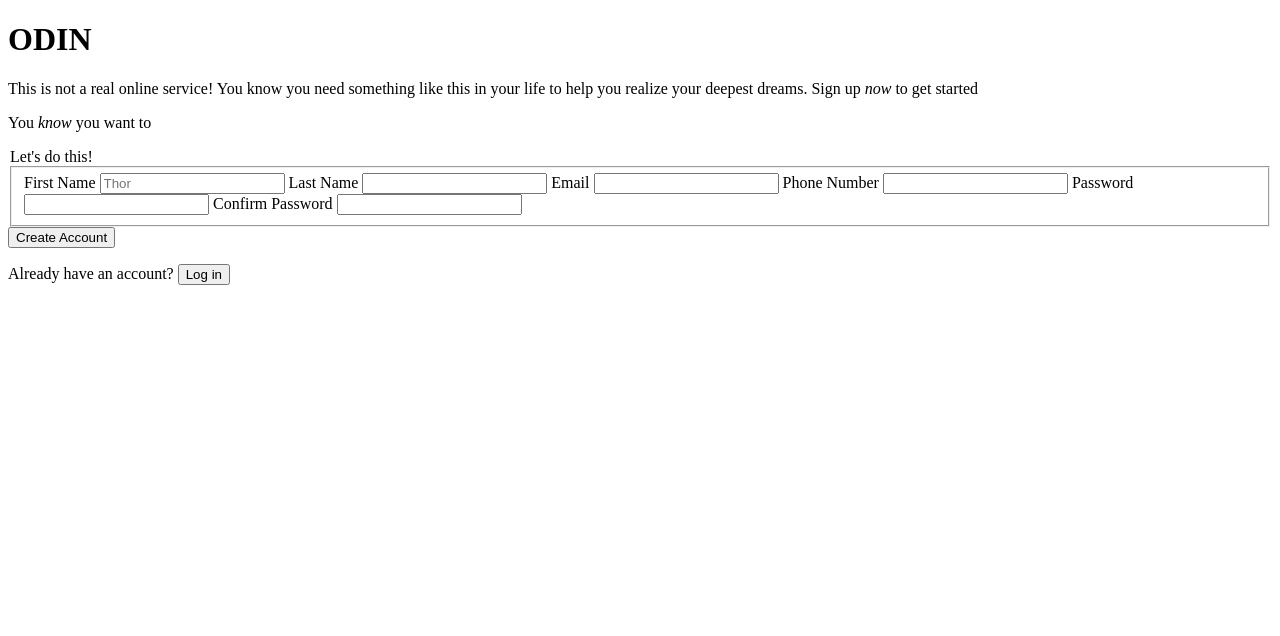
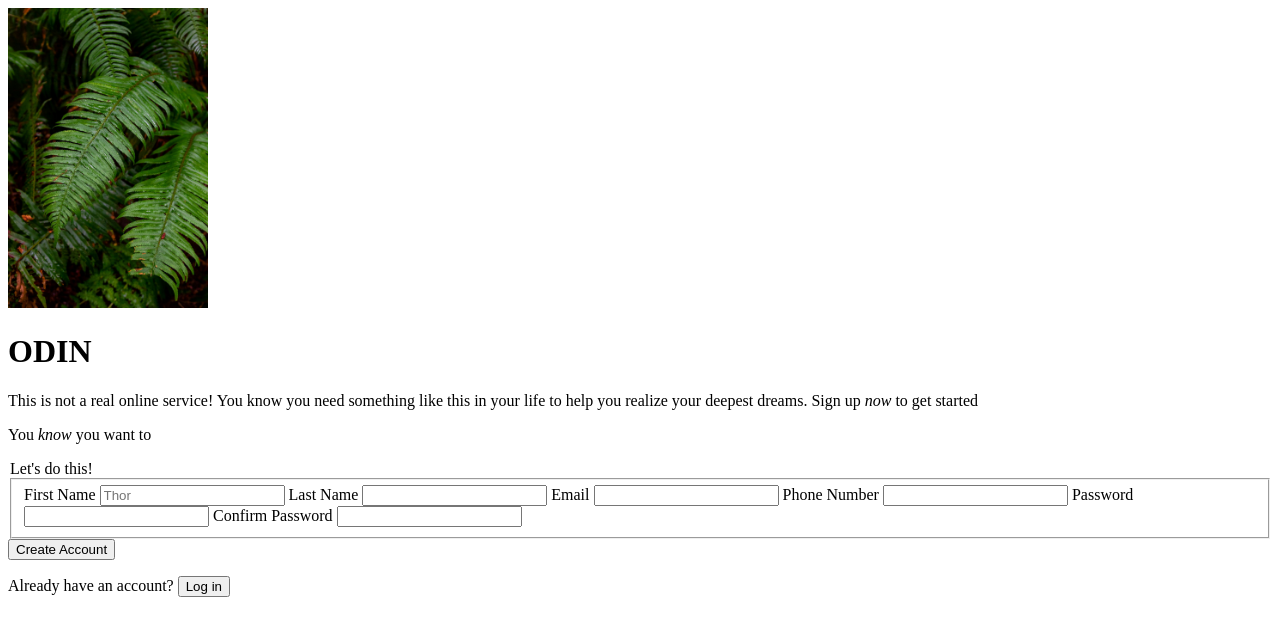
Before and after one commit to bogcommer/Sign-up, a plain HTML site: page index.html in a window 1280 px wide. Drawn offline with Linux system fonts and the light colour scheme.

Commit message:
Added image.

```diff
--- a/index.html
+++ b/index.html
@@ -8,6 +8,7 @@
   </head>
   <body>
     <div class="container">
+      <img src="media/forest.jpg" />
       <h1>ODIN</h1>
 
       <div class="top">
--- a/styles.css
+++ b/styles.css
@@ -0,0 +1,3 @@
+img {
+    height: 300px;
+}
```
Also changed, not shown: media/Norse-Bold.otf (added), media/forest.jpg (added).
